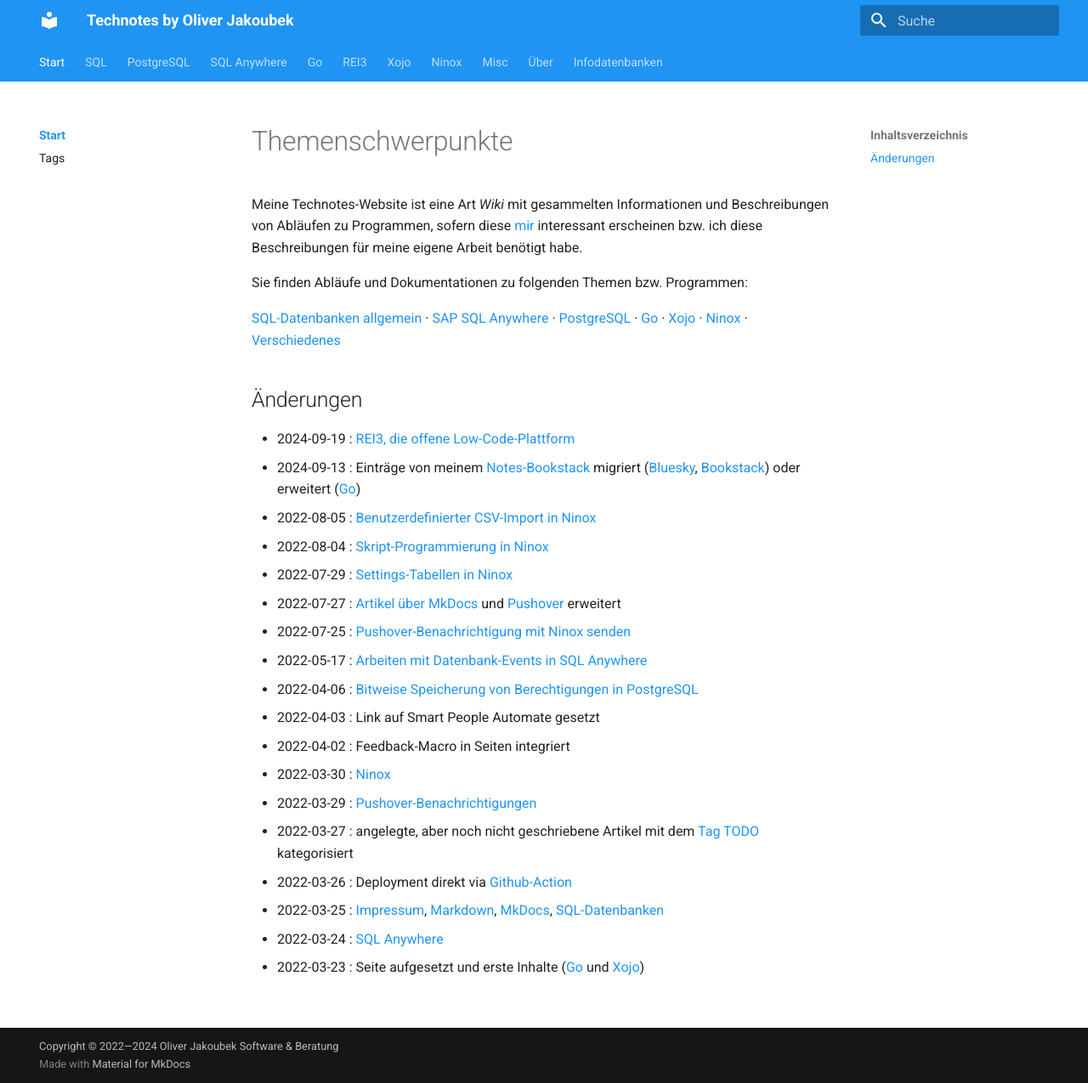
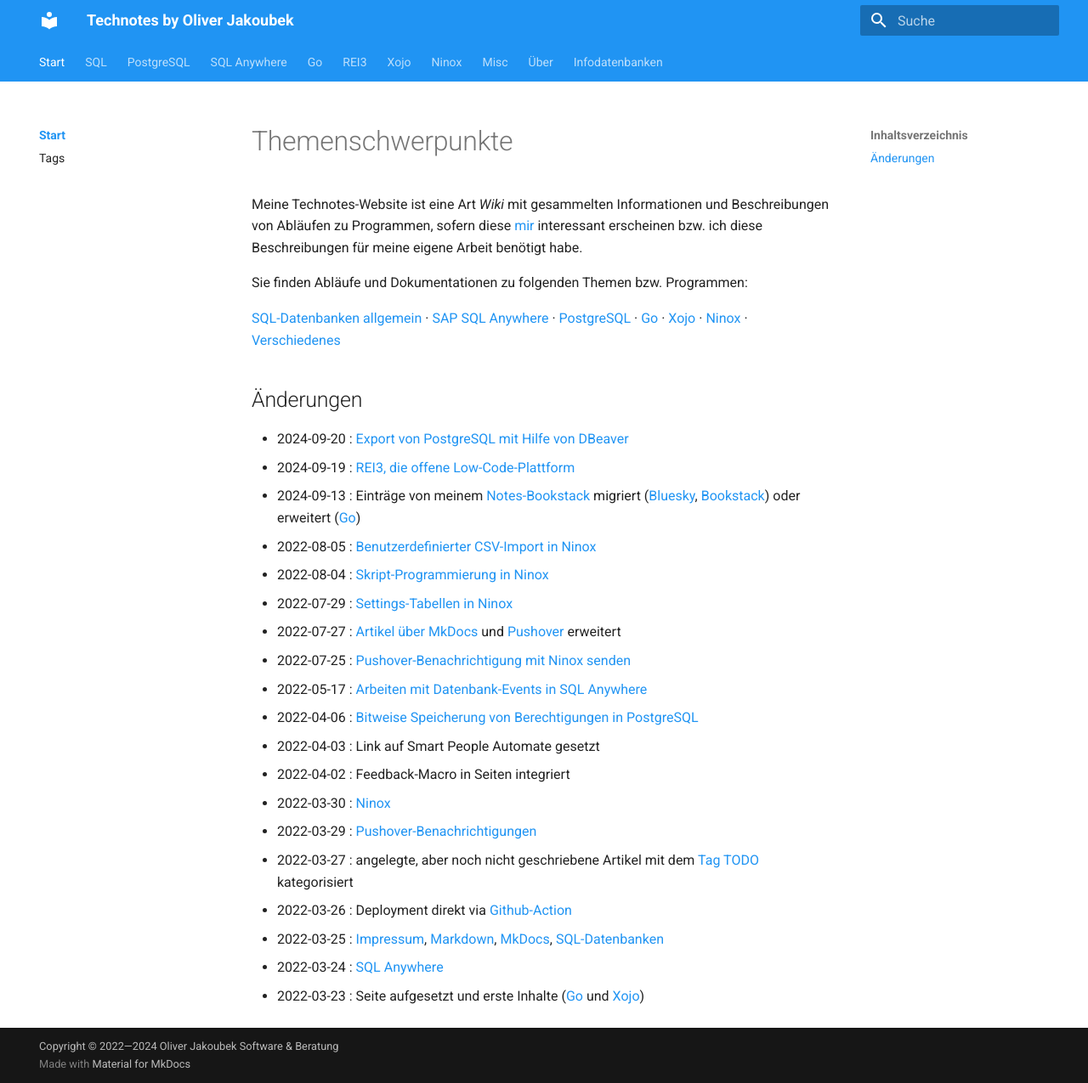
Before and after one commit to jakoubek/technotes, an MkDocs documentation site: the page built from docs/index.md, in a window 1280 px wide and 1275 px high. Shown: the whole window at 85% size. Built offline with MkDocs 1.6.1 and Material for MkDocs 9.7.7, drawn with Linux system fonts in a browser that asks for light colours.

Commit message:
Änderung auf Startseite - PostgreSQL-Export

```diff
--- a/docs/index.md
+++ b/docs/index.md
@@ -12,6 +12,7 @@ Sie finden Abläufe und Dokumentationen zu folgenden Themen bzw. Programmen:
 
 ## Änderungen
 
+- 2024-09-20 : [Export von PostgreSQL mit Hilfe von DBeaver](/postgresql/export)
 - 2024-09-19 : [REI3, die offene Low-Code-Plattform](/rei3/)
 - 2024-09-13 : Einträge von meinem [Notes-Bookstack](https://notes.beautifulmachines.de/){target="_blank"} migriert ([Bluesky](/misc/bluesky-mit-eigener-domain), [Bookstack](/bookstack/)) oder erweitert ([Go](/go/))
 - 2022-08-05 : [Benutzerdefinierter CSV-Import in Ninox](/ninox/csv-import/)
```
